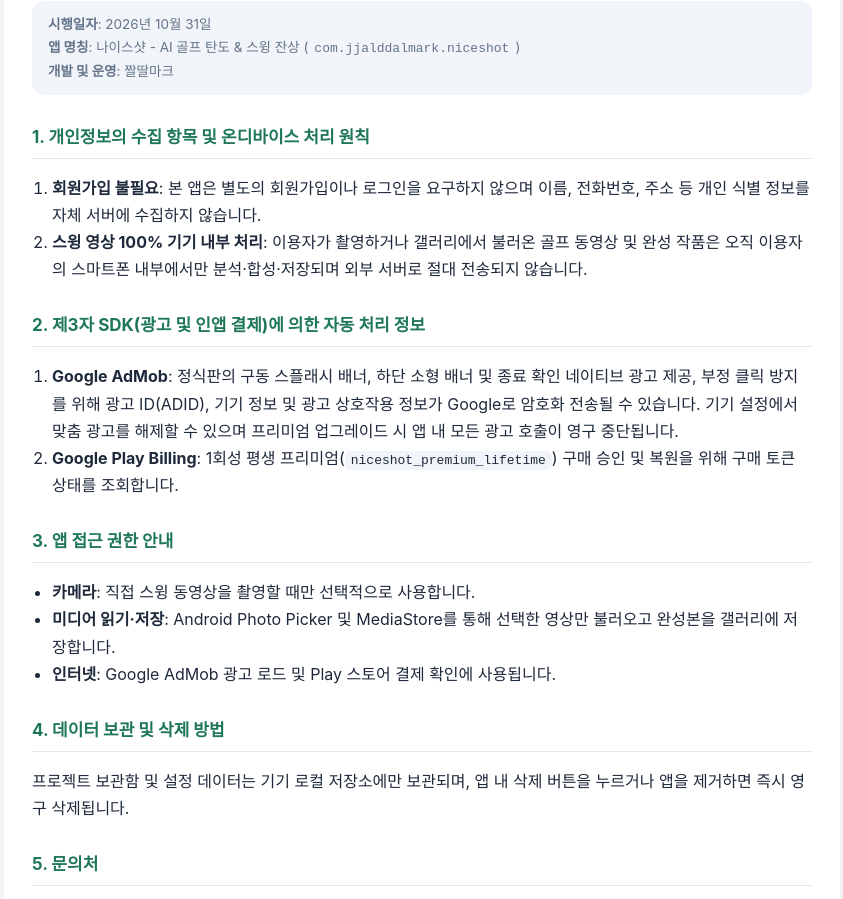
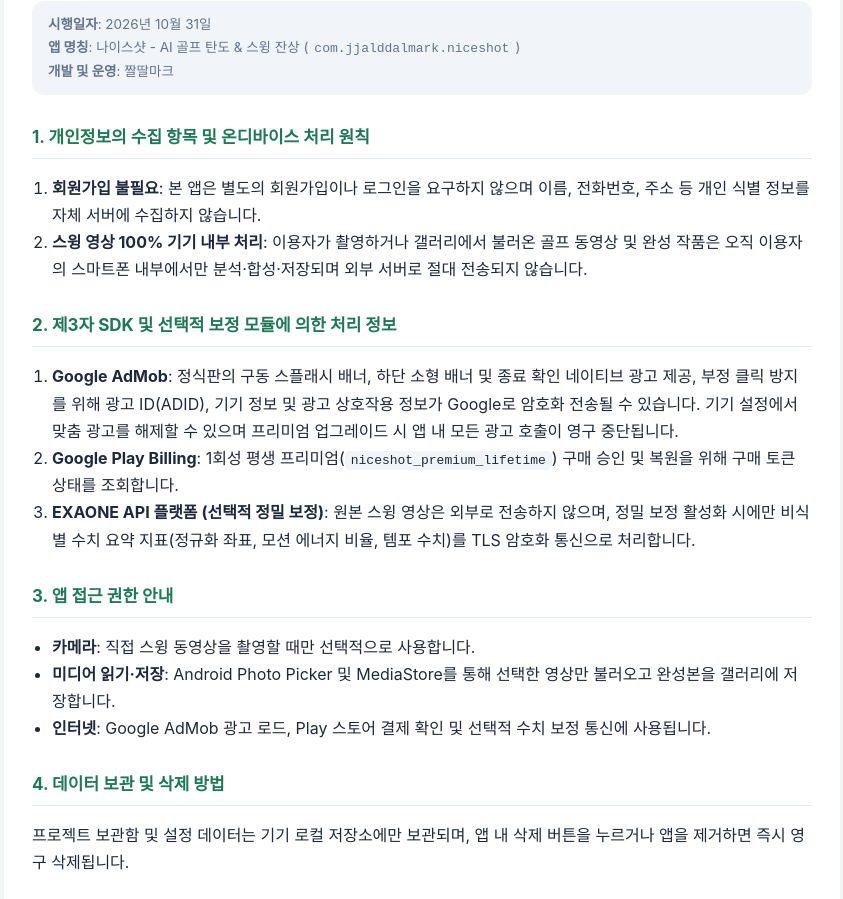
Before and after one commit to herosonsa1/herosonsa1.github.io, a plain HTML site: page niceShot/index.html in a window 1280 px wide. Shown: the part 124-1023 px from the top of the page, without its empty margins (218-1061 px from the left). Drawn offline with Linux system fonts and the light colour scheme.

Commit message:
docs(policy): [hero_Desktop] 나이스샷 개인정보처리방침 EXAONE 비식별 수치 보정 안내 동기화

```diff
--- a/niceShot/index.html
+++ b/niceShot/index.html
@@ -29,17 +29,18 @@
             <li><strong>스윙 영상 100% 기기 내부 처리</strong>: 이용자가 촬영하거나 갤러리에서 불러온 골프 동영상 및 완성 작품은 오직 이용자의 스마트폰 내부에서만 분석·합성·저장되며 외부 서버로 절대 전송되지 않습니다.</li>
         </ol>
 
-        <h2>2. 제3자 SDK(광고 및 인앱 결제)에 의한 자동 처리 정보</h2>
+        <h2>2. 제3자 SDK 및 선택적 보정 모듈에 의한 처리 정보</h2>
         <ol>
             <li><strong>Google AdMob</strong>: 정식판의 구동 스플래시 배너, 하단 소형 배너 및 종료 확인 네이티브 광고 제공, 부정 클릭 방지를 위해 광고 ID(ADID), 기기 정보 및 광고 상호작용 정보가 Google로 암호화 전송될 수 있습니다. 기기 설정에서 맞춤 광고를 해제할 수 있으며 프리미엄 업그레이드 시 앱 내 모든 광고 호출이 영구 중단됩니다.</li>
             <li><strong>Google Play Billing</strong>: 1회성 평생 프리미엄(<code>niceshot_premium_lifetime</code>) 구매 승인 및 복원을 위해 구매 토큰 상태를 조회합니다.</li>
+            <li><strong>EXAONE API 플랫폼 (선택적 정밀 보정)</strong>: 원본 스윙 영상은 외부로 전송하지 않으며, 정밀 보정 활성화 시에만 비식별 수치 요약 지표(정규화 좌표, 모션 에너지 비율, 템포 수치)를 TLS 암호화 통신으로 처리합니다.</li>
         </ol>
 
         <h2>3. 앱 접근 권한 안내</h2>
         <ul>
             <li><strong>카메라</strong>: 직접 스윙 동영상을 촬영할 때만 선택적으로 사용합니다.</li>
             <li><strong>미디어 읽기·저장</strong>: Android Photo Picker 및 MediaStore를 통해 선택한 영상만 불러오고 완성본을 갤러리에 저장합니다.</li>
-            <li><strong>인터넷</strong>: Google AdMob 광고 로드 및 Play 스토어 결제 확인에 사용됩니다.</li>
+            <li><strong>인터넷</strong>: Google AdMob 광고 로드, Play 스토어 결제 확인 및 선택적 수치 보정 통신에 사용됩니다.</li>
         </ul>
 
         <h2>4. 데이터 보관 및 삭제 방법</h2>
```
